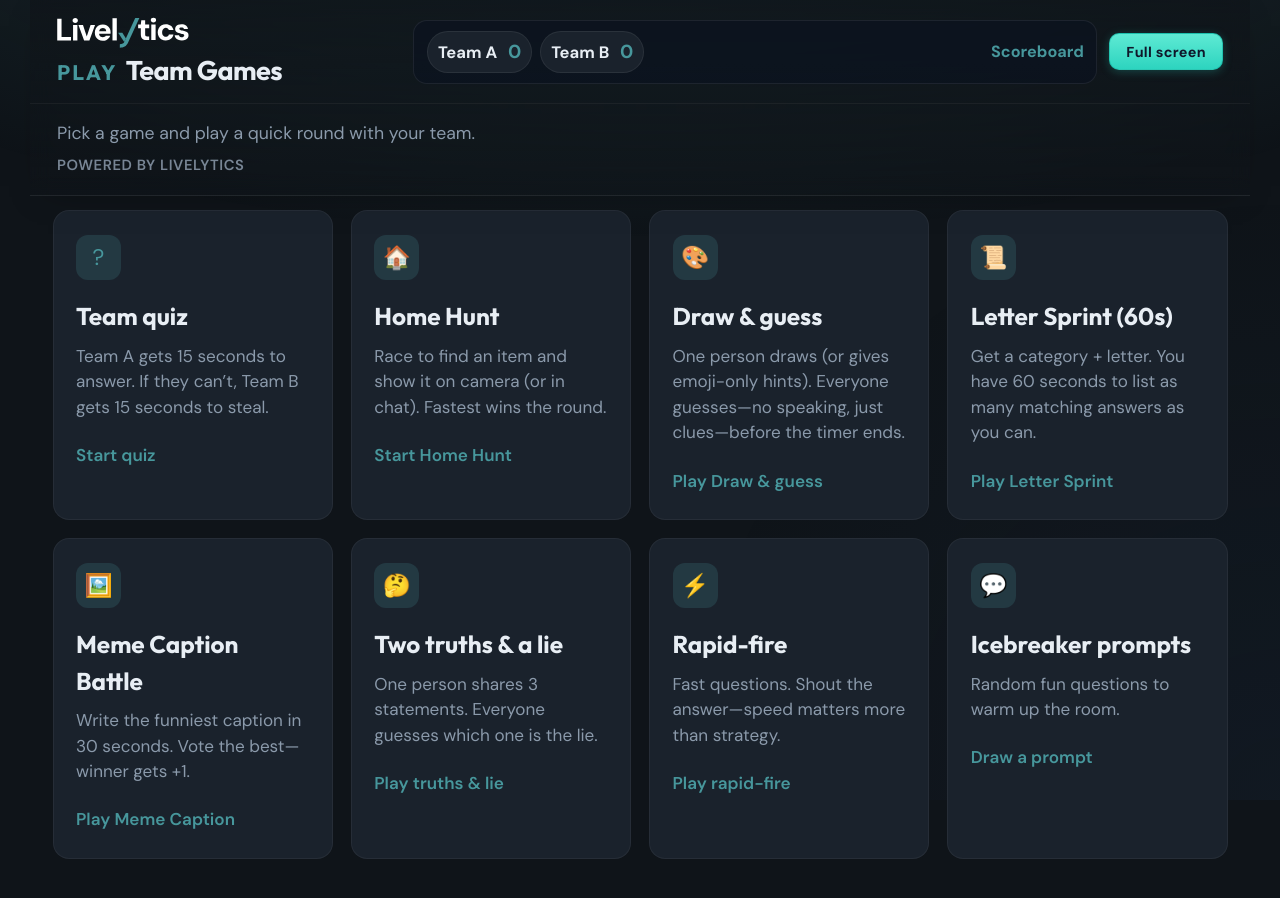
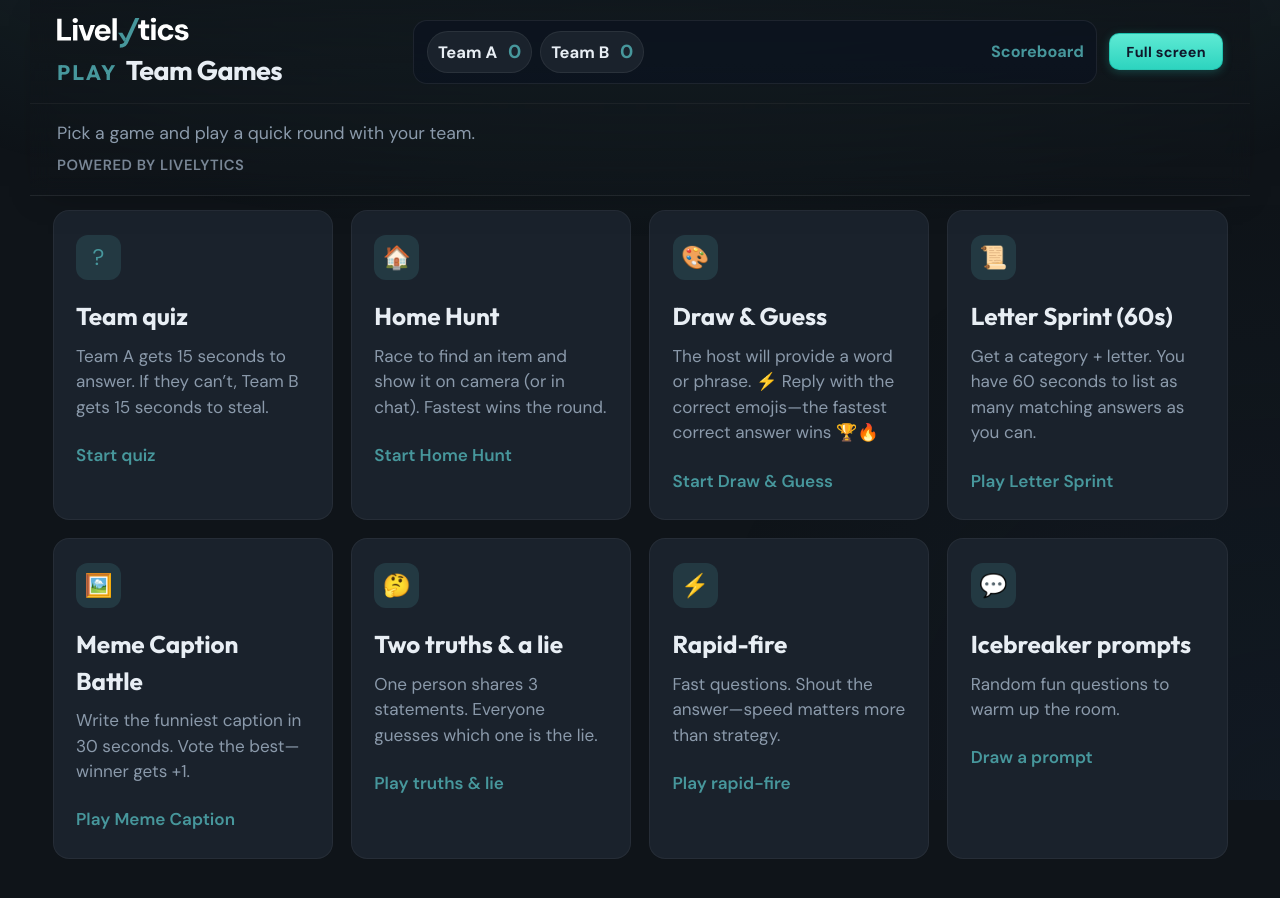
Before and after one commit to akshaygdhole/Fun-Friday-Games, a React (Vite) app: page / in a window 1280 px wide. Shown: the top 898 px of the page. Built offline with nearby package versions, Linux system fonts and the light colour scheme.

Commit message:
Update team assignments and enhance DrawGame and Home components for improved clarity and user engagement

```diff
--- a/src/data/team-assignments.js
+++ b/src/data/team-assignments.js
@@ -3,17 +3,17 @@ export const FUN_FRIDAY_TEAM_ASSIGNMENTS = {
     "Akash Dongre",
     "Atharva Topre",
     "Bhavesh Paunikar",
-    "Chandrashekhar Borkar",
     "Dnyaneshwar Pawar",
     "Kavita Patel",
     "Pooja Matsagar",
+    "Sejal Nikhare",
     "Raksha Mahajan",
-    "Rasika Sharma",
   ],
   teamB: [
     "Rishi Agrawal",
     "Saisandeep Abotu",
-    "Sejal Nikhare",
+    "Chandrashekhar Borkar",
+    "Rasika Sharma",
     "Sumit",
     "Tanisha Bansal",
     "Urvashi Singh",
--- a/src/pages/DrawGame.jsx
+++ b/src/pages/DrawGame.jsx
@@ -30,10 +30,13 @@ export default function DrawGame() {
     document.title = "Livelytics Team Games · Draw & guess"
   }, [])
 
-  const endRound = useCallback((msg = "Round over. Next: press Start round.") => {
-    setActive(false)
-    setIdleMsg(msg)
-  }, [])
+  const endRound = useCallback(
+    (msg = "Round over. Next: press Start round.") => {
+      setActive(false)
+      setIdleMsg(msg)
+    },
+    [],
+  )
 
   useEffect(() => {
     if (!active) return undefined
@@ -96,16 +99,14 @@ export default function DrawGame() {
         <header className="activity-hero--split">
           <h1 className="page-title">Draw & guess</h1>
           <p className="page-sub">
-            15-second rounds. Draw (or use emoji-only hints) — first team to
-            guess gets +1. No spoken words.
+            The host will provide a word or phrase.\n⚡ Reply with the correct
+            emojis—the fastest correct answer wins 🏆🔥
           </p>
         </header>
         <section className="panel activity-panel">
           <div className="quiz-meta">
             <span>Round: {remaining}s</span>
-            <span>
-              {total ? `Prompt ${shown} / ${total}` : "No prompts"}
-            </span>
+            <span>{total ? `Prompt ${shown} / ${total}` : "No prompts"}</span>
           </div>
           <div className="prompt-box">
             {word ? (
--- a/src/pages/Home.jsx
+++ b/src/pages/Home.jsx
@@ -21,10 +21,10 @@ const cards = [
   },
   {
     to: "/games/draw",
-    icon: "\u{1F3A8}",
-    title: "Draw & guess",
-    text: "One person draws (or gives emoji-only hints). Everyone guesses—no speaking, just clues—before the timer ends.",
-    cta: "Play Draw & guess",
+    icon: "🎨",
+    title: "Draw & Guess",
+    text: "The host will provide a word or phrase.\n⚡ Reply with the correct emojis—the fastest correct answer wins 🏆🔥",
+    cta: "Start Draw & Guess",
   },
   {
     to: "/games/categories",
```
